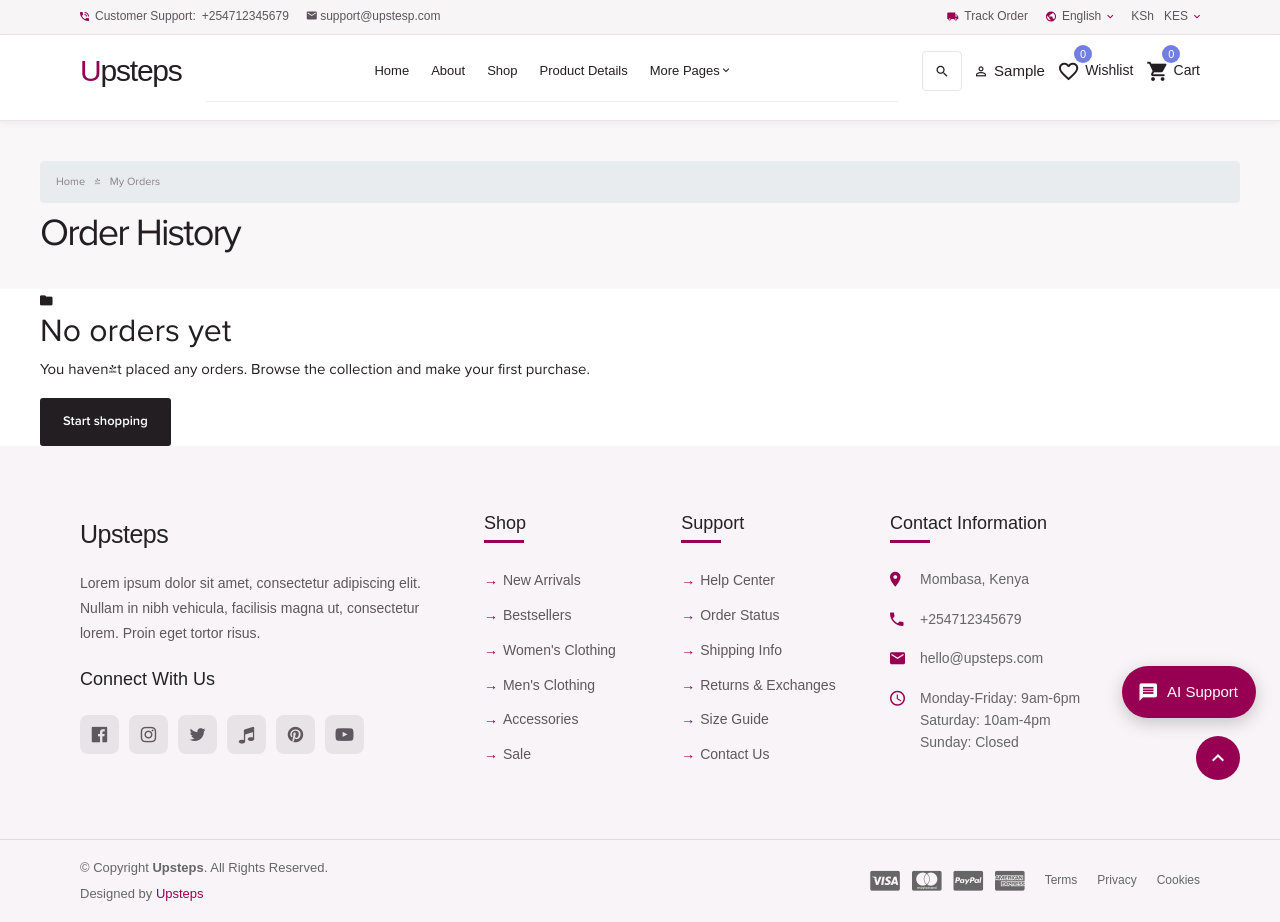
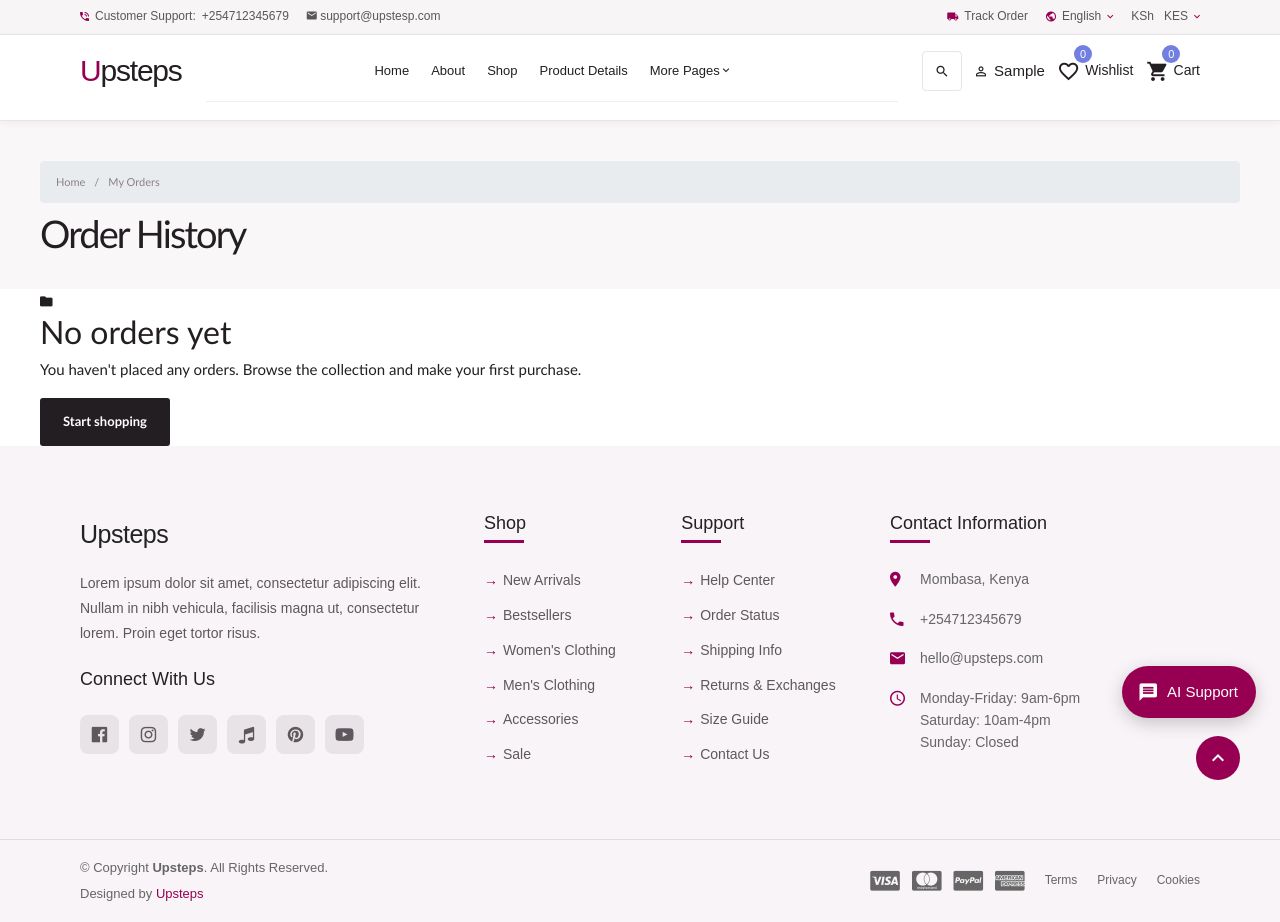
Before and after one commit to CHIKOMADZAYO/e-fashion, a Django app: page /account/orders/ in a window 1280 px wide. Run offline with Django 5.2, Linux system fonts and the light colour scheme; the visitor is signed in with stand-in values (Sample User, id 1); data comes from the database, SQL or seed files in the repository; data that the repository does not hold is empty; parts of the project's set-up code (start-up, migrations or seed data) failed here and were passed over; some libraries are stand-ins or nearby versions.

Commit message:
Change UI font to Trebuchet MS

```diff
--- a/ecommerce/ui/static/ui/css/fashion-store.css
+++ b/ecommerce/ui/static/ui/css/fashion-store.css
@@ -3,7 +3,7 @@
 @font-face { font-family:'Proxima Nova'; src:url('../fonts/Proxima%20Nova/Fontspring-DEMO-proximanova-bold.otf') format('opentype'); font-weight:700; font-display:swap; }
 :root { --fashion-ink:#231e22; --fashion-muted:#777078; --fashion-accent:#970052; --fashion-accent-dark:#76003f; --fashion-soft:#f8f4f7; --fashion-border:#e9e4e8; --fashion-white:#fff; --fashion-width:1200px; }
 html { scroll-behavior:smooth; }
-body.fashion-site { margin:0; color:var(--fashion-ink); background:#fff; font:15px/1.65 'Proxima Nova','Proxima Nova',Arial,sans-serif; }
+body.fashion-site { margin:0; color:var(--fashion-ink); background:#fff; font:15px/1.65 'Trebuchet MS','Trebuchet MS',Arial,sans-serif; }
 .fashion-site *, .fashion-site *::before, .fashion-site *::after { box-sizing:border-box; }
 .fashion-site img { max-width:100%; }
 .fashion-site a { color:inherit; text-decoration:none; }
```
